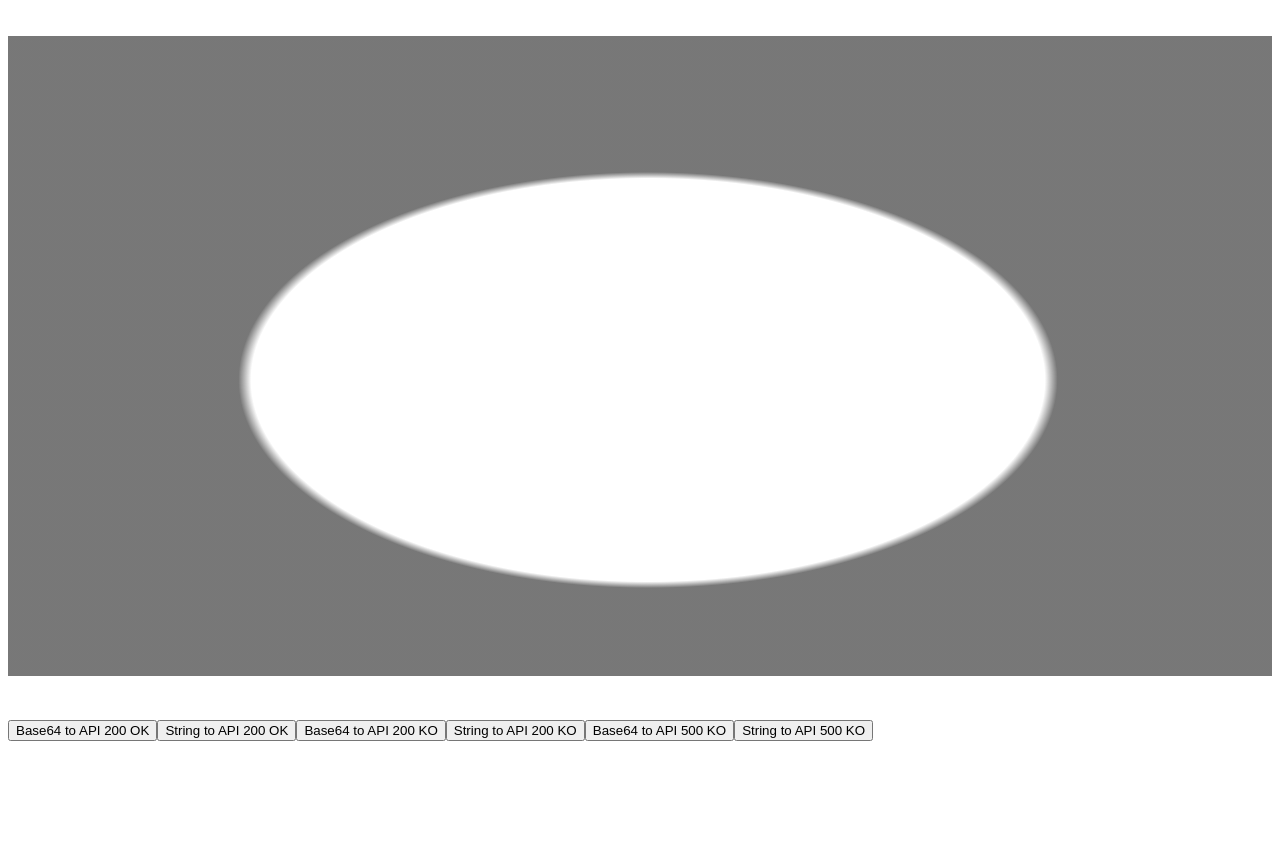
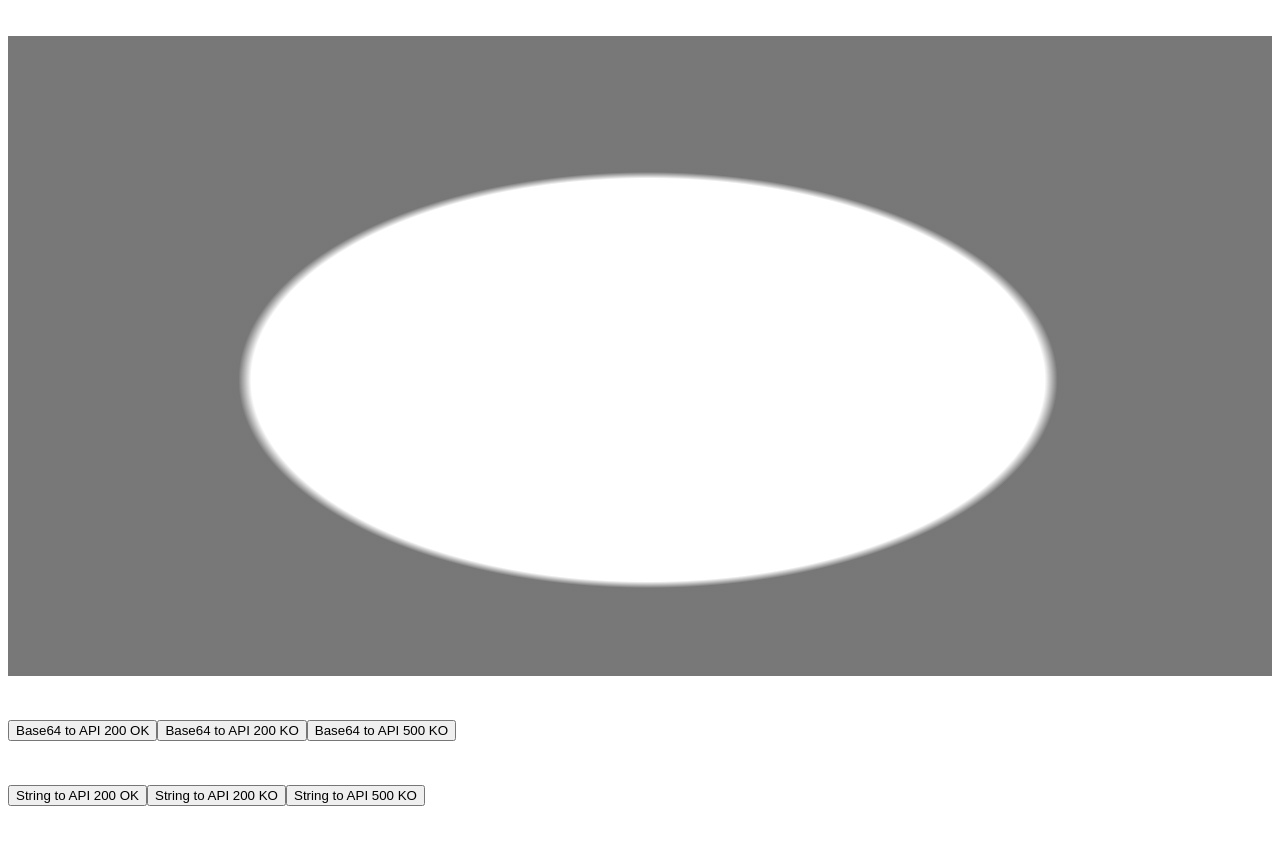
Before and after one commit to lubulab/angular-cnnfk8, an Angular app: page /#/video in a window 1280 px wide. Shown: the top 844 px of the page. Before the commit the page ends 816 px from the top, so only its background shows below. Built offline with nearby package versions, Linux system fonts and the light colour scheme; no server answers.

Commit message:
2 files modified

```diff
--- a/src/video/video.component.html
+++ b/src/video/video.component.html
@@ -11,13 +11,15 @@
   <div class="col-12 text-center">
     <div>
       <button class="btn btnConfirm" (click)="showInstructions(1)">Base64 to API 200 OK</button>
+      <button class="btn btnConfirm" (click)="showInstructions(3)">Base64 to API 200 KO</button>
+      <button class="btn btnConfirm" (click)="showInstructions(5)">Base64 to API 500 KO</button>
+    </div>
+    <div>
       <button class="btn btnConfirm" (click)="showInstructions(2)">String to API 200 OK</button>
-      <button class="btn btnConfirm" (click)="showInstructions(3)">Base64 to API 200 KO</button>
       <button class="btn btnConfirm" (click)="showInstructions(4)">String to API 200 KO</button>
-      <button class="btn btnConfirm" (click)="showInstructions(5)">Base64 to API 500 KO</button>
       <button class="btn btnConfirm" (click)="showInstructions(6)">String to API 500 KO</button>
-    </div>
-    <div *ngIf="showInstructionsModal" class="instruction">
+  </div>
+  <div class="instruction">
       <span class="instructionContent">{{instruction}}</span>
     </div>
   </div>
--- a/src/video/video.component.ts
+++ b/src/video/video.component.ts
@@ -263,11 +263,11 @@ export class VideoComponent implements OnInit {
   }
 
   getInstruction(key: string): string {
-    console.log('START: getInstruction')
+    //console.log('START: getInstruction')
     speechSynthesis.speak(
       new SpeechSynthesisUtterance(modalConstants[key].instruction)
     );
-    console.log('END: getInstruction')
+    //console.log('END: getInstruction')
     return modalConstants[key].instruction;
   }
 
```
